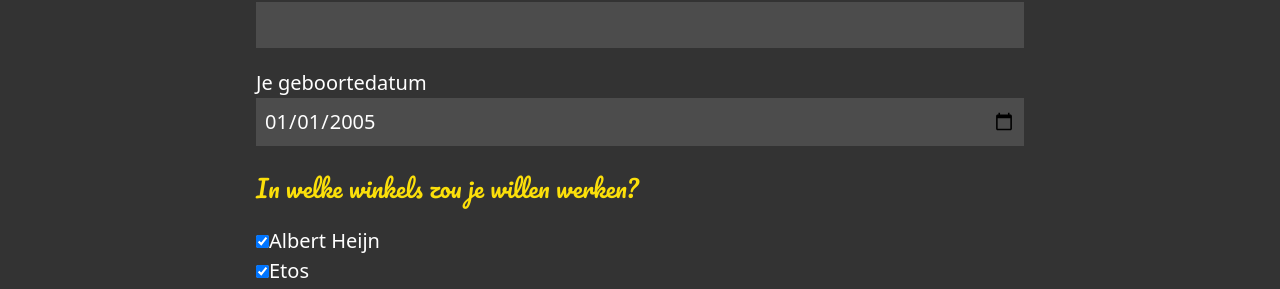
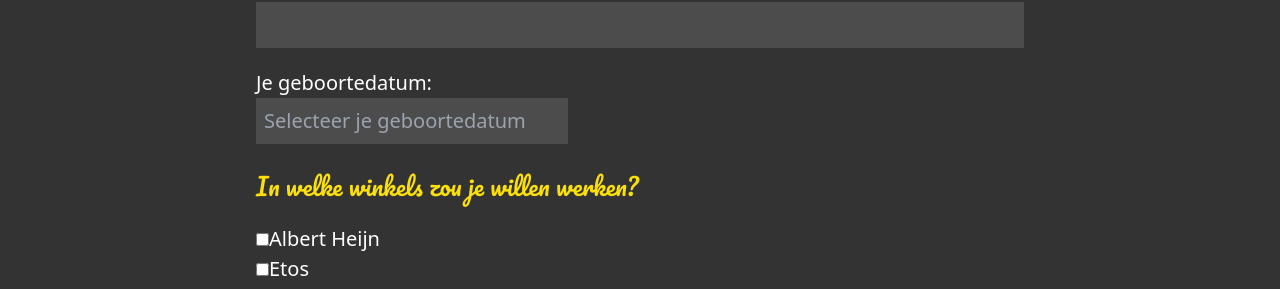
Before and after one commit to K3vinF/boodschappencentrum, a Next.js app: page /solliciteren in a window 1280 px wide. Shown: the part 660-949 px from the top of the page. Built offline with nearby package versions, Linux system fonts and the light colour scheme.

Commit message:
Improvements to the form

```diff
--- a/src/Form/Form.tsx
+++ b/src/Form/Form.tsx
@@ -1,7 +1,10 @@
-import React from 'react';
+import React, { useRef } from 'react';
 import ReactGA from 'react-ga';
-import { useForm } from 'react-hook-form';
+import { Controller, useForm } from 'react-hook-form';
+import DatePicker from 'react-datepicker';
+import 'react-datepicker/dist/react-datepicker.css';
 import styles from './form.module.scss';
+import _ from 'lodash/fp';
 
 export const TrackClickEvent = (action: string) => {
   ReactGA.event({
@@ -11,22 +14,25 @@
 };
 
 export default function CustomForm(props: { className: string }) {
-  const {
-    register,
-    handleSubmit,
-    formState: { errors },
-  } = useForm();
-  // eslint-disable-next-line no-console
-  const onSubmit = (data: any) => console.log(data);
+  const formRef = useRef<HTMLFormElement>(null);
 
-  function useScrollToError(errors: { [x: string]: any }) {
-    // Find the 'highest' visible error:
+  const { register, control, handleSubmit, formState } = useForm({ reValidateMode: 'onSubmit' });
+
+  const onSubmit = () => {
+    if (!_.isEmpty(formState.errors)) {
+      ScrollToError(formState.errors);
+    } else {
+      formRef.current?.submit();
+    }
+  };
+
+  const ScrollToError = (errors: { [x: string]: any }) => {
+    // Find the 'highest' visible error and scroll there:
     let firstVisualErrorPosition = 0;
     let firstVisualError = null;
     for (const error of Object.values(errors)) {
       if (error?.ref) {
         let y = error.ref.getBoundingClientRect().top;
-        console.log(y);
         if (y < firstVisualErrorPosition || firstVisualErrorPosition == 0) {
           firstVisualErrorPosition = y;
           firstVisualError = error.ref;
@@ -34,17 +40,16 @@
       }
     }
     firstVisualError?.scrollIntoView({ behavior: 'smooth', block: 'center' });
-  }
-
-  useScrollToError(errors);
+  };
 
   return (
     <form
       className={props.className + ' ' + styles.form}
       name="job-application"
-      action="/success"
+      action="/bedankt"
       onSubmit={handleSubmit(onSubmit)}
       method="POST"
+      ref={formRef}
       data-netlify="true"
     >
       <input type="hidden" name="form-name" value="contact" />
@@ -64,8 +69,9 @@
           type="text"
           name="firstname"
           id="firstname"
+          autoComplete={'given-name'}
         />
-        {errors.firstname && <span className={styles.error}>Vul je voornaam in</span>}
+        {formState.errors.firstname && <span className={styles.error}>Vul je voornaam in</span>}
       </p>
 
       <p>
@@ -75,46 +81,63 @@
           type="text"
           name="lastname"
           id="lastname"
+          autoComplete={'family-name'}
         />
-        {errors.lastname && <span className={styles.error}>Vul je achternaam in</span>}
+        {formState.errors.lastname && <span className={styles.error}>Vul je achternaam in</span>}
       </p>
 
       <p>
         <label htmlFor="phone">Je telefoonnummer:</label>
-        <input {...register('phone', { required: true })} type="text" name="phone" id="phone" />
-        {errors.phone && <span className={styles.error}>Vul je telefoonnummer in</span>}
+        <input
+          {...register('phone', { required: true, minLength: 6, maxLength: 12 })}
+          type="tel"
+          name="phone"
+          id="phone"
+          autoComplete={'tel'}
+        />
+        {formState.errors.phone && (
+          <span className={styles.error}>Vul je volledige telefoonnummer in</span>
+        )}
       </p>
 
       <p>
-        <label htmlFor="birthdate">Je geboortedatum</label>
-        <input
-          defaultValue="2005-01-01"
-          min="1950-01-1"
-          max="2007-01-01"
-          {...register('birthdate', { required: true })}
-          type="date"
-          name="birthdate"
-          id="birthdate"
+        <label htmlFor="phone">Je geboortedatum:</label>
+        <Controller
+          control={control}
+          name="birthday"
+          rules={{ required: true }}
+          render={({ field }) => (
+            <DatePicker
+              placeholderText="Selecteer je geboortedatum"
+              onChange={(date) => field.onChange(date)}
+              selected={field.value}
+              showYearDropdown
+              yearDropdownItemNumber={80}
+              scrollableYearDropdown
+              startDate={new Date('1950-01-01')}
+              maxDate={new Date('2007-01-01')}
+            />
+          )}
         />
-        {errors.lastname && <span className={styles.error}>Vul je geboortedatum in</span>}
+        {formState.errors.birthday && <span className={styles.error}>Vul je geboortedatum in</span>}
       </p>
 
       <h2>In welke winkels zou je willen werken?</h2>
       <p>
         <label>
-          <input type={'checkbox'} name={'shop'} defaultChecked={true} value={'ah'} />
+          <input type={'checkbox'} name={'shop'} value={'ah'} />
           Albert Heijn
         </label>
         <label>
-          <input type={'checkbox'} name={'shop'} defaultChecked={true} value={'etos'} />
+          <input type={'checkbox'} name={'shop'} value={'etos'} />
           Etos
         </label>
         <label>
-          <input type={'checkbox'} name={'shop'} defaultChecked={true} value={'primera'} />
+          <input type={'checkbox'} name={'shop'} value={'primera'} />
           Primera
         </label>
         <label>
-          <input type={'checkbox'} name={'shop'} defaultChecked={true} value={'gall'} />
+          <input type={'checkbox'} name={'shop'} value={'gall'} />
           Gall & Gall
         </label>
       </p>
```
